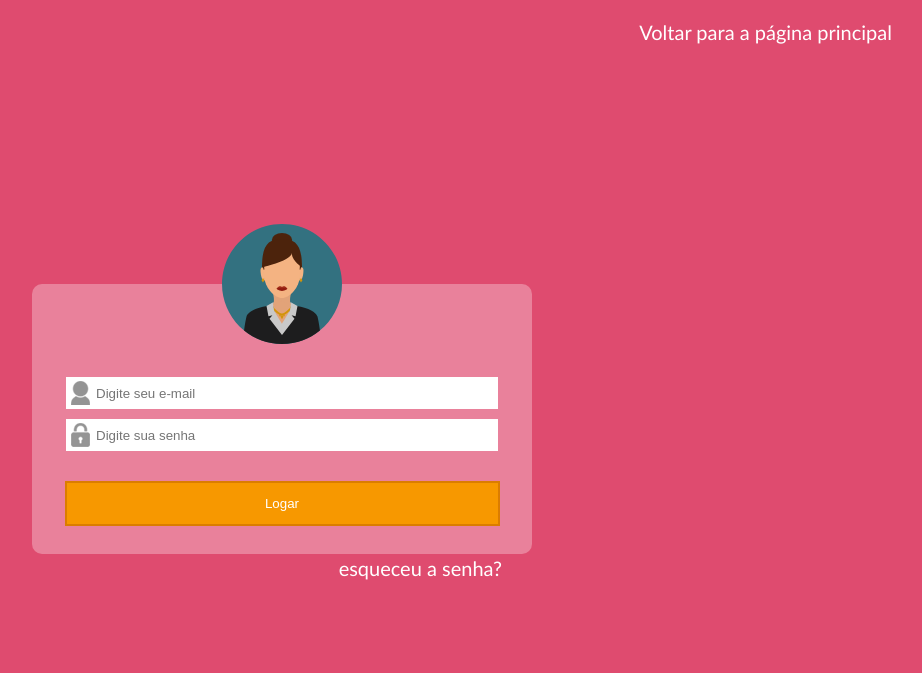
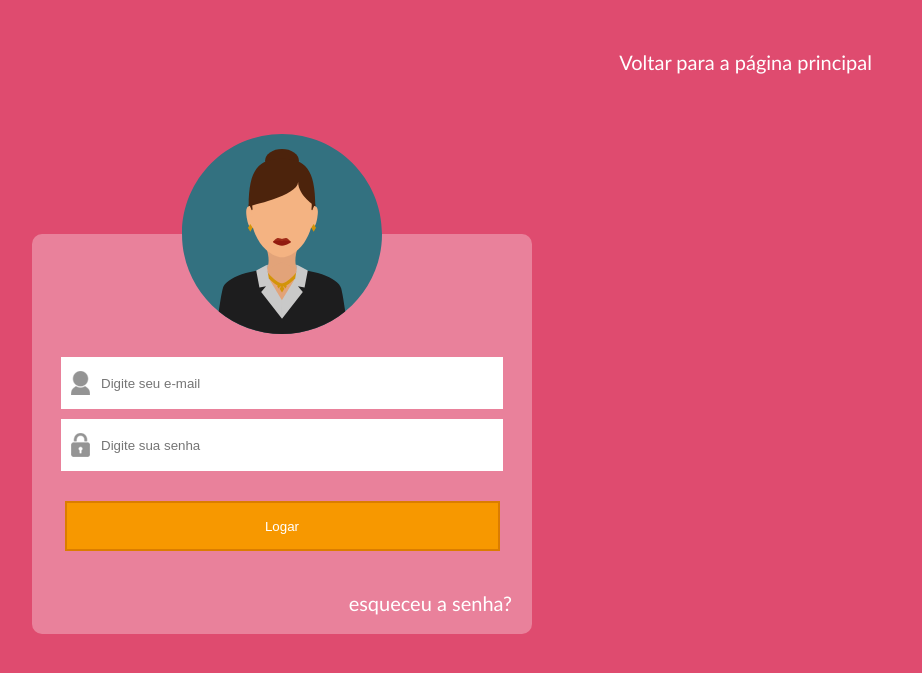
Before and after one commit to Nihagy/demoday, a Django app: page /login/ in a window 1280 px wide. Shown: the top 673 px of the page, without its empty margins (358-1280 px from the left). Run offline with Django 3.2, Linux system fonts and the light colour scheme.

Commit message:
login responsivo

```diff
--- a/todas_por_todas/static/css/slogin.css
+++ b/todas_por_todas/static/css/slogin.css
@@ -131,4 +131,38 @@
 
 @media(min-width: 1024px){
 
+    #login{
+        height: 400px;
+        margin-top: 20vh;
+    }
+
+    #login img{
+        width: 200px;
+        height: 200px;
+        margin-top: -100px;
+        margin-bottom: 20px;
+    }
+
+    .btn-logar{
+        margin-top: 20px;
+        height: 50px;
+    }
+
+    a{
+        font-size: 20px;
+        margin: 30px 20px ;
+    }
+
+    #voltar{
+        font-size: 20px;
+        margin: 50px 50px ;
+    }
+
+    input{
+        height: 50px;
+        background-position: 10px;
+        margin-bottom: 10px;
+        padding-left: 40px;
+    }
+
 }
```
